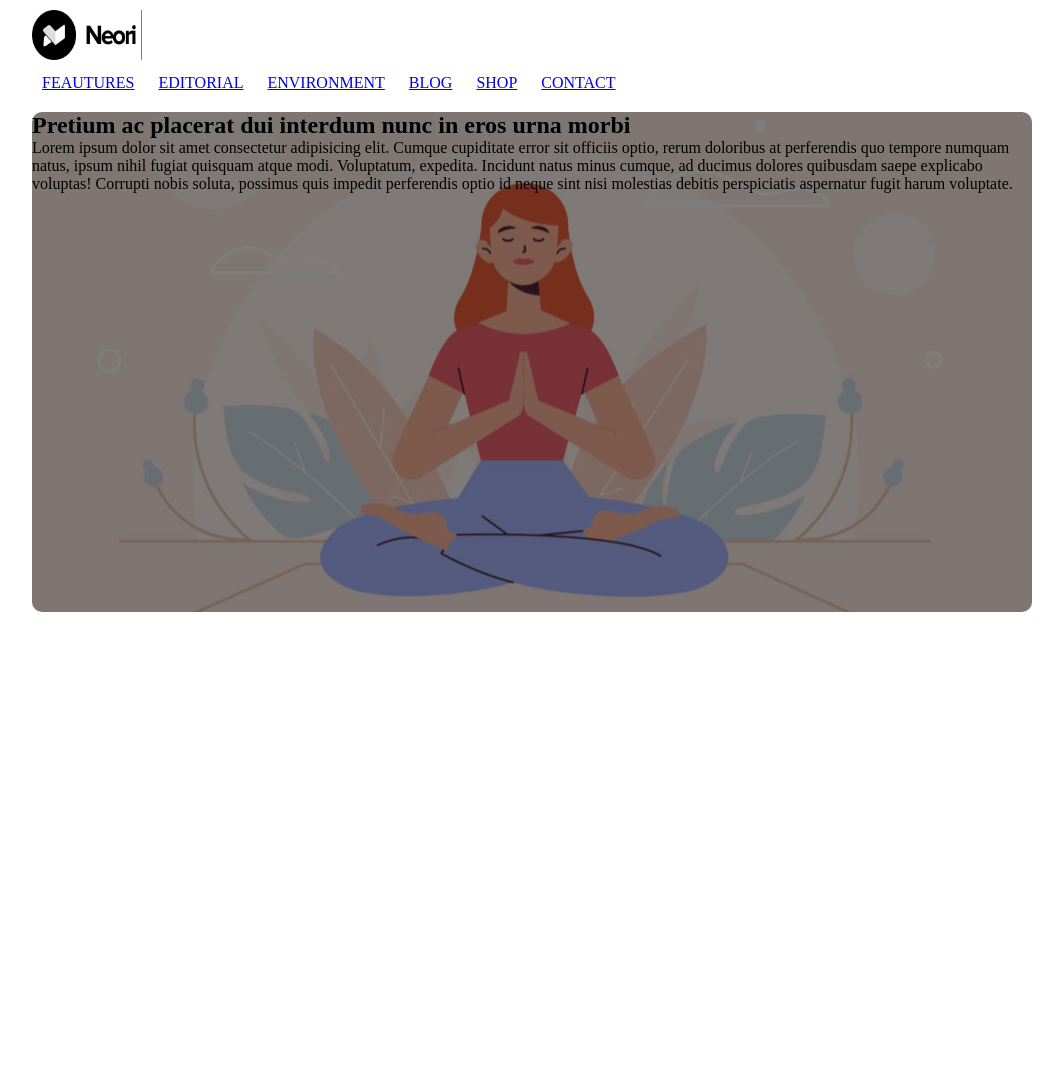
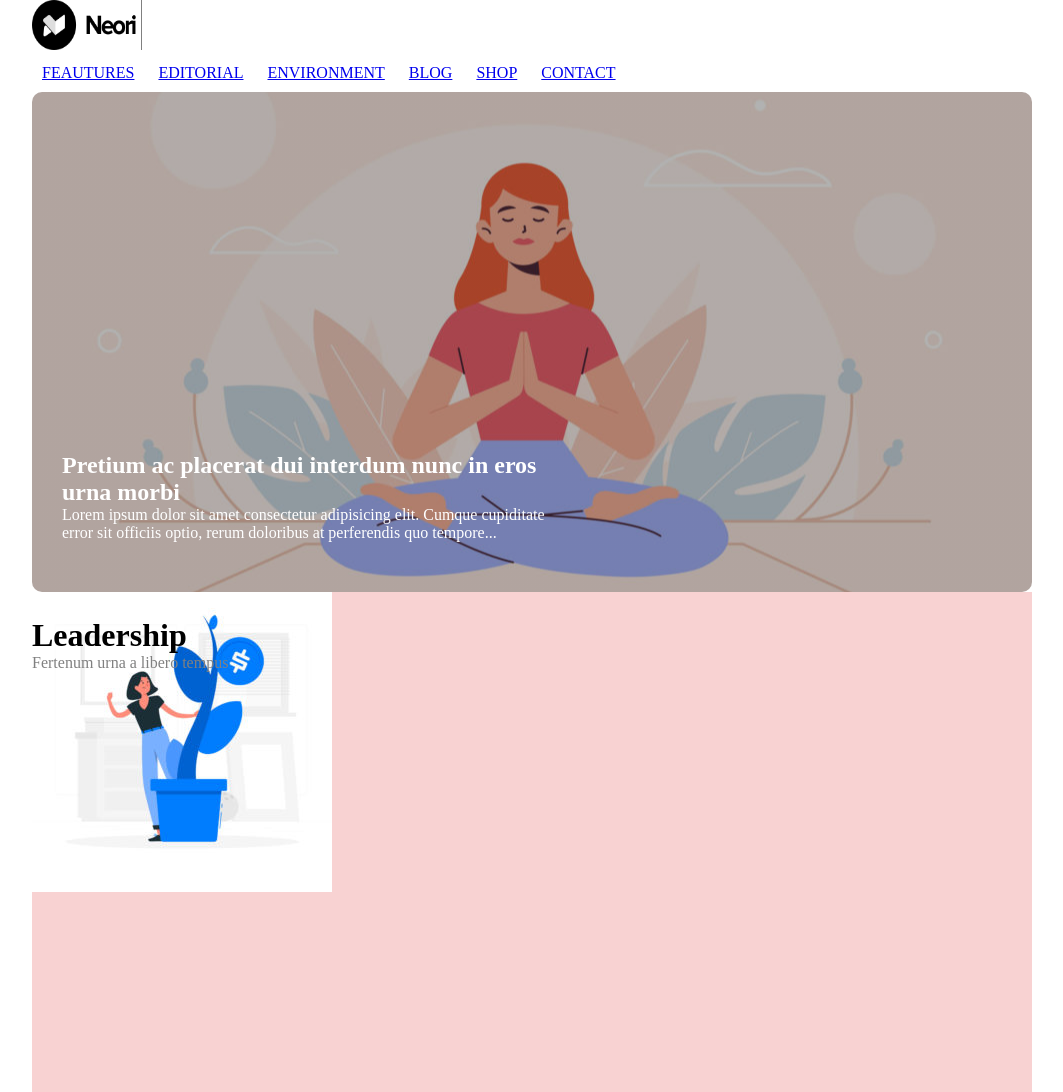
Before and after one commit to flashbLack98/htmlcss-wp, a plain HTML site: page index.html in a window 1280 px wide. Shown: the whole page, without its empty margins (108-1171 px from the left). Before the commit the page ends 800 px from the top, so only its background shows below. Drawn offline with Linux system fonts and the light colour scheme.

Commit message:
inizio article

```diff
--- a/css/style.css
+++ b/css/style.css
@@ -4,12 +4,13 @@
     box-sizing: border-box;
 }
 
-/* HEADER */
-.container_nav {
+/* UTILITIES */
+.width {
     width: 1000px;
-    margin: 10px auto;
+    margin:auto;
 }
 
+/* HEADER */
 .logo {
     height: 50px;
     width: 110px;
@@ -26,11 +27,36 @@
 
 /* MAIN */
 .container_hero {
-    background-image:linear-gradient(rgba(0, 0, 0, .5),rgba(0, 0, 0, .5)),url(../img/banner.jpg);
+    background-image:linear-gradient(rgba(0, 0, 0, .3),rgba(0, 0, 0, .3)),url(../img/banner.jpg);
     height: 500px;
-    width: 1000px;
-    margin:auto;
     background-position: center;
     border-radius: 10px;
     position: relative;
 }
+
+.container_hero_title {
+    width: 500px;
+    position: absolute;
+    bottom: 50px;
+    left: 30px;
+    color: white;
+}
+
+.container_article {
+    height: 500px;
+    position: relative;
+    background-color: rgb(248, 210, 210);
+}
+
+.container_title_article {
+    position: absolute;
+    top:25px;
+}
+
+.container_title_article p {
+    color: gray ;
+}
+
+.container_article_img {
+
+}
--- a/index.html
+++ b/index.html
@@ -6,7 +6,8 @@
 </head>
 <body>
     <header>
-        <div class="container_nav">
+        <!-- NAV -->
+        <div class="container_nav width">
             <!-- LOGO -->
             <img class="logo" src="img/logo.png" alt="logo">
             <!-- LINK -->
@@ -22,16 +23,29 @@
             </div>
         </div>
     </header>
+
     <main>
-        <div class="container_hero overlay_black">
+        <!-- HERO -->
+        <div class="container_hero width">
             <div class="container_hero_title">
                 <h2>Pretium ac placerat dui interdum nunc in eros urna morbi</h2>
-                <p> Lorem ipsum dolor sit amet consectetur adipisicing elit. Cumque cupiditate error sit officiis optio, rerum doloribus at perferendis quo tempore numquam natus, ipsum nihil fugiat quisquam atque modi. Voluptatum, expedita.
-                    Incidunt natus minus cumque, ad ducimus dolores quibusdam saepe explicabo voluptas! Corrupti nobis soluta, possimus quis impedit perferendis optio id neque sint nisi molestias debitis perspiciatis aspernatur fugit harum voluptate.
-                </p>
+                <p> Lorem ipsum dolor sit amet consectetur adipisicing elit. Cumque cupiditate error sit officiis optio, rerum doloribus at perferendis quo tempore...</p>
             </div>
         </div>
+        <!-- FINE HERO -->
+
+        <div class="container_article width">
+            <div class="container_title_article">
+                <h1>Leadership</h1>
+                <p>Fertenum urna a libero tempus</p>
+            </div>
+            <div class="container_article_img">
+                <img src="img/img-1.jpg" alt="foto1">
+            </div>
+
+        </div>
     </main>
+
     <footer>
 
     </footer>
```
